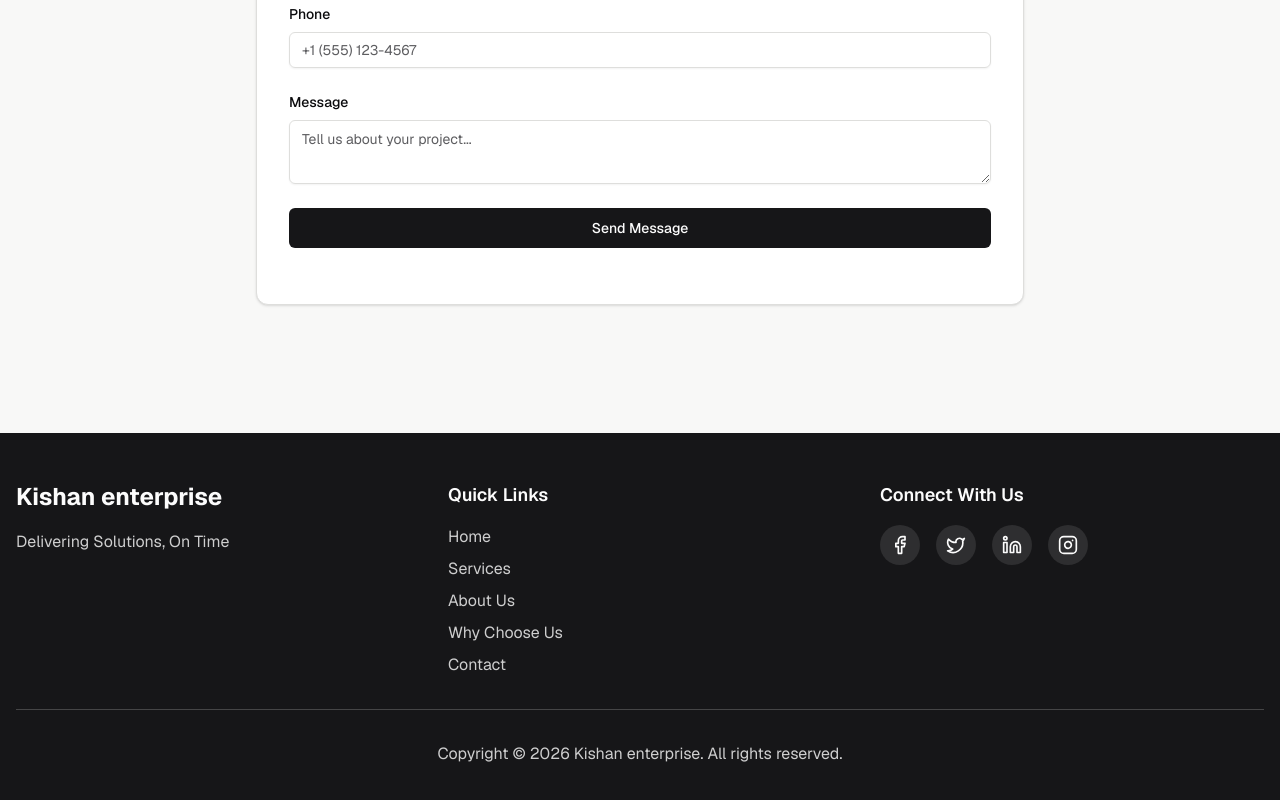
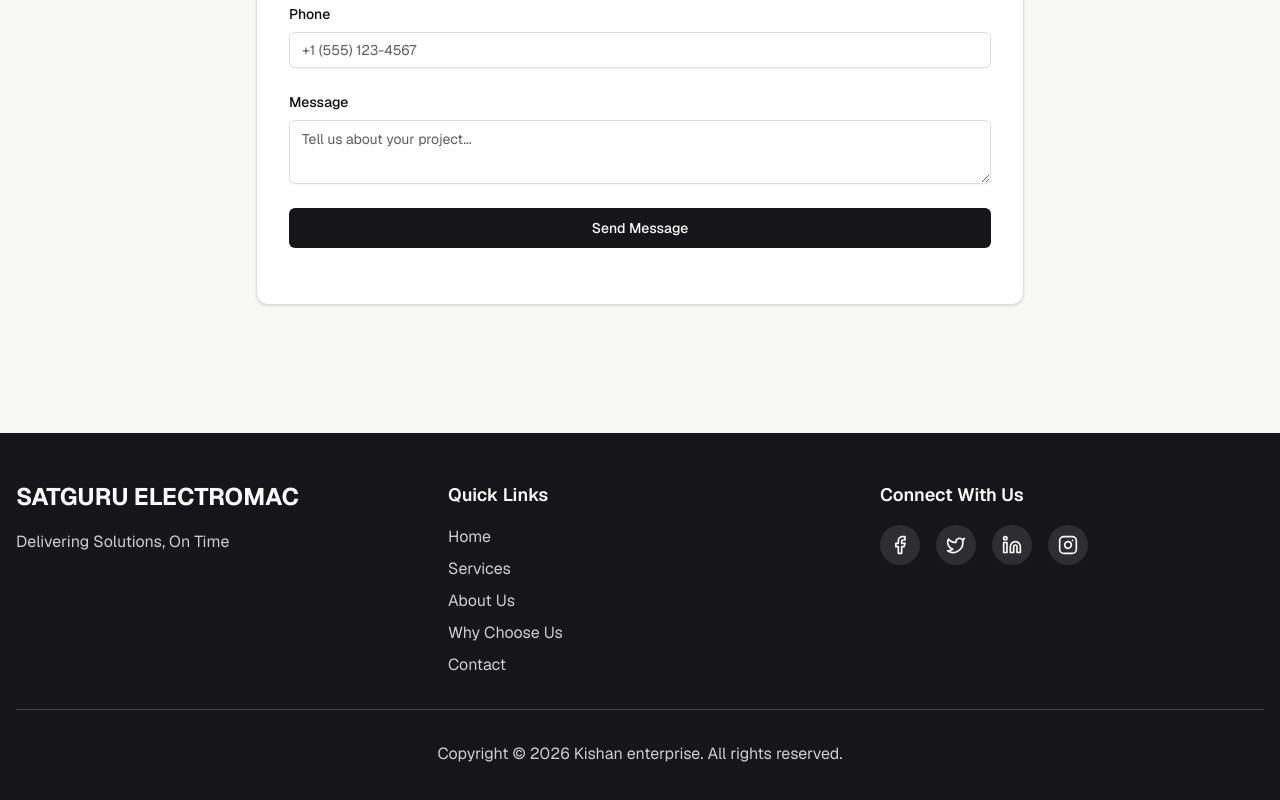
Before and after one commit to shivshivam1802/oskar, a Next.js app: page / in a window 1280 px wide. Shown: the part 4204-5004 px from the top of the page. Built offline with nearby package versions, Linux system fonts and the light colour scheme.

Commit message:
Update footer company name to SATGURU ELECTROMAC

```diff
--- a/components/footer.tsx
+++ b/components/footer.tsx
@@ -23,7 +23,7 @@ export function Footer() {
       <div className="container mx-auto px-4">
         <div className="grid grid-cols-1 md:grid-cols-3 gap-12 mb-8">
           <div>
-            <h3 className="text-2xl font-bold mb-4">Kishan enterprise</h3>
+            <h3 className="text-2xl font-bold mb-4">SATGURU ELECTROMAC</h3>
             <p className="text-primary-foreground/80 leading-relaxed">Delivering Solutions, On Time</p>
           </div>
 
```
